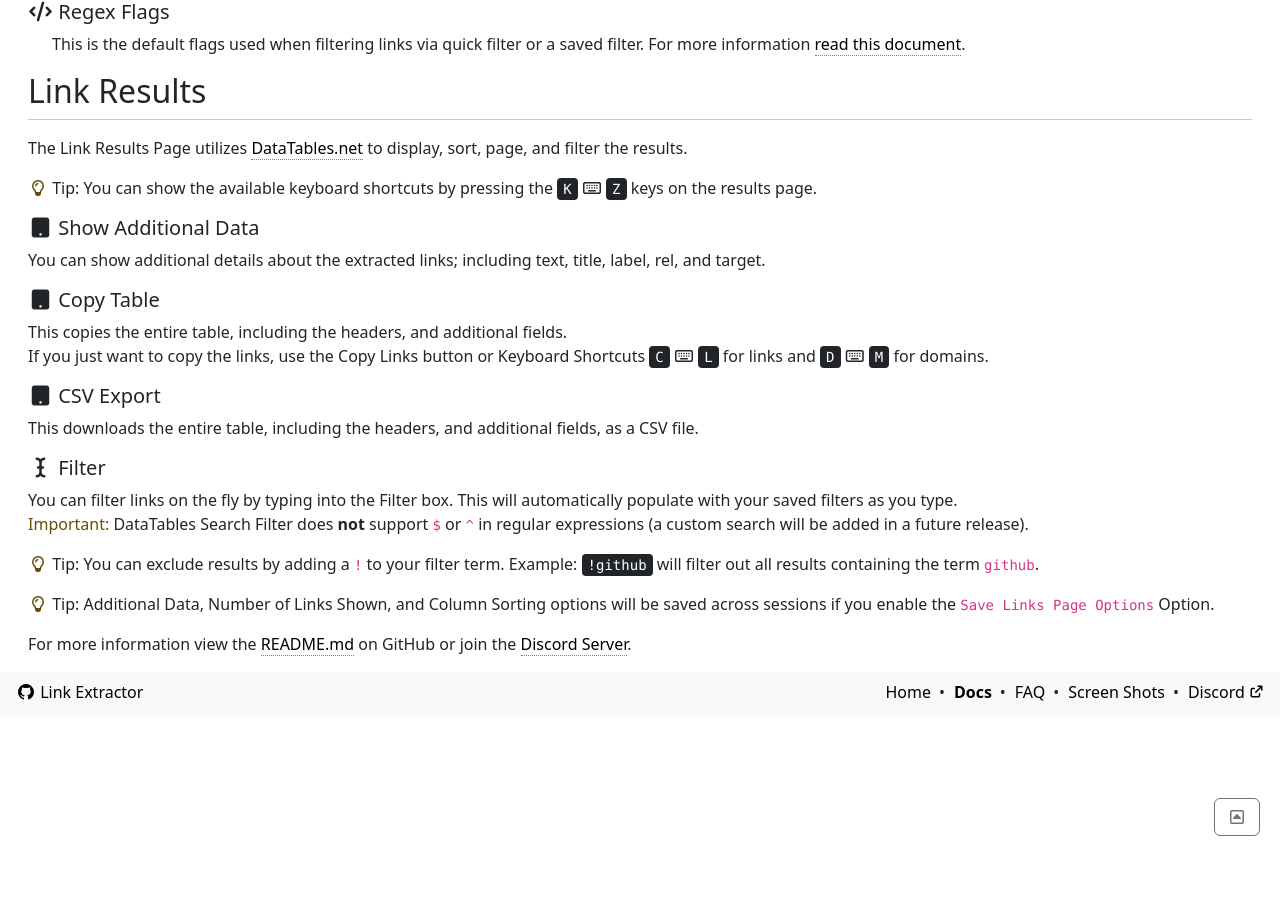
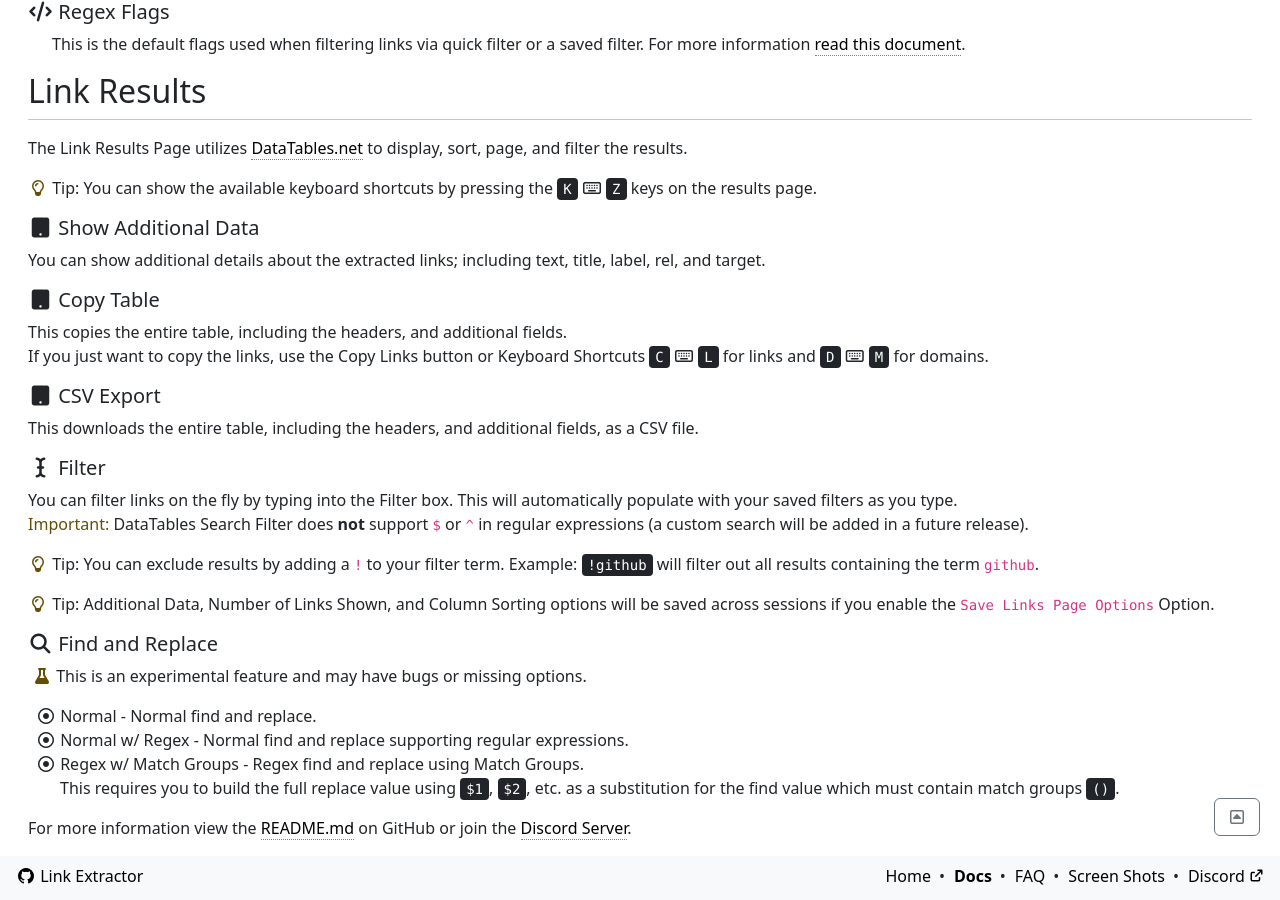
Before and after one commit to cssnr/link-extractor-site, a Jekyll site: the page built from src/html/docs.html, in a window 1280 px wide and 900 px high, scrolled down 2259 px. Built offline with Jekyll 4.4.1, drawn with Linux system fonts in a browser that asks for light colours; nearby versions of some CDN libraries; library files that are not in the unit come from our copies; comment, search, counter and statistics services are not loaded; before the commit the page ends 2975 px from its top, so only the background shows below that.

Commit message:
Update FAQ and Docs

```diff
--- a/src/html/docs.html
+++ b/src/html/docs.html
@@ -217,6 +217,28 @@ description: Documentation and instructions for configuring and using the Link E
         Tip: Additional Data, Number of Links Shown, and Column Sorting options will be saved
         across sessions if you enable the <code>Save Links Page Options</code> Option.
     </p>
+    <h5 id="find-replace"><i class="fa-solid fa-magnifying-glass"></i> Find and Replace</h5>
+    <p>
+        <i class="fa-solid fa-flask text-warning-emphasis ms-1" data-bs-toggle="tooltip" data-bs-placement="bottom" data-bs-title="Experimental Feature"></i>
+        This is an experimental feature and may have bugs or missing options.
+    </p>
+    <ul class="list-unstyled ms-2">
+        <li>
+            <i class="fa-regular fa-circle-dot"></i> Normal - Normal find and replace.
+        </li>
+        <li>
+            <i class="fa-regular fa-circle-dot"></i> Normal w/ Regex - Normal find and replace supporting regular expressions.
+        </li>
+        <li>
+            <i class="fa-regular fa-circle-dot"></i> Regex w/ Match Groups - Regex find and replace using Match Groups.
+            <br>
+            <span class="ms-4">
+                This requires you to build the full replace value using <kbd>$1</kbd>, <kbd>$2</kbd>, etc.
+                as a substitution for the find value which must contain match groups <kbd>()</kbd>.
+            </span>
+        </li>
+    </ul>
+
     <p>
         For more information view the
         <a class="body-link" href="{{ site.github_url }}?tab=readme-ov-file#readme" target="_blank" rel="noopener">README.md</a>
```
Also changed, not shown: src/html/faq.html (+24 -0 lines).
